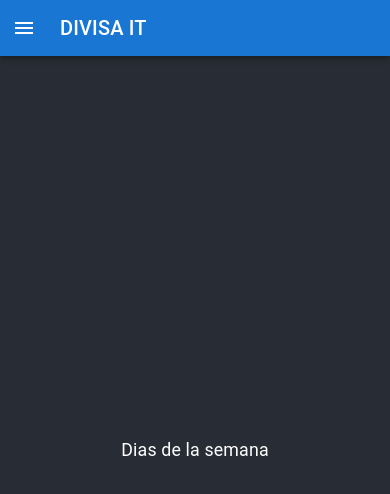
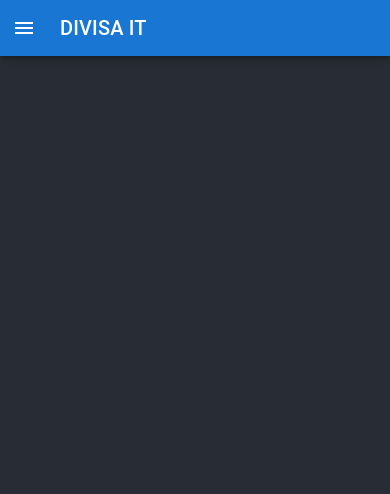
Before and after one commit to TakeHomeChallenges/Divisa-iT, a React (Create React App) app: page / in a window 390 px wide. Shown: the top 494 px of the page. Built offline with nearby package versions, Linux system fonts and the light colour scheme.

Commit message:
Responsive changes according to the task

```diff
--- a/src/App.css
+++ b/src/App.css
@@ -1,5 +1,7 @@
 .App {
   text-align: center;
+  background-color: #282c34;
+height: 100vh;
 }
 
 .App-logo {
--- a/src/App.js
+++ b/src/App.js
@@ -1,30 +1,27 @@
 import { useState, useEffect } from "react";
 import ResponsiveDrawer from "./components/ResponsiveDrawer";
 import CreditCardTask from "./components/CreditCardTask";
+import TeamPointsTask from "./components/TeamPointsTask";
 import "./App.css";
 
 function App() {
   const [itemSelected, setItemSelected] = useState(2);
-
 
   useEffect(() => {
     console.log(itemSelected);
   }, [itemSelected]);
 
   return (
-    <div className="App">
-      <header className="App-header">
-        <ResponsiveDrawer setItemSelected={setItemSelected}>
-
-      {itemSelected === 0 ? <CreditCardTask />: null}
-      {itemSelected === 1 ? "Juegos de equipos": null}
-      {itemSelected === 2 ? "Dias de la semana": null}
-      {itemSelected === 3 ? "CSS": null}
-      {itemSelected === 4 ? "TypeScript": null}
-
-        </ResponsiveDrawer>
-      </header>
-    </div>
+    <>
+      <ResponsiveDrawer setItemSelected={setItemSelected} />
+      <div className="App">
+        {itemSelected === 0 ? <CreditCardTask /> : null}
+        {itemSelected === 1 ? <TeamPointsTask /> : null}
+        {itemSelected === 2 ? "Dias de la semana" : null}
+        {itemSelected === 3 ? "CSS" : null}
+        {itemSelected === 4 ? "TypeScript" : null}
+      </div>
+    </>
   );
 }
 
--- a/src/components/CreditCardTask/index.js
+++ b/src/components/CreditCardTask/index.js
@@ -67,7 +67,7 @@ const Card = () => {
   };
 
   return (
-    <>
+    <div className="card_container">
       <div className="card">
         <div className="card-inner">
           <div className="card-front">
@@ -144,7 +144,7 @@ const Card = () => {
           {userFeedback.message}
         </Alert>
       </Snackbar>
-    </>
+    </div>
   );
 };
 
--- a/src/components/CreditCardTask/style.css
+++ b/src/components/CreditCardTask/style.css
@@ -1,3 +1,11 @@
+.card_container {
+  height: 100%;
+    display: flex;
+    flex-direction: column;
+    align-items: center;
+    justify-content: center;
+}
+
 .card {
   width: 320px;
   height: 200px;
@@ -228,5 +236,4 @@
 }
 
 .issuer-container {
-
 }
--- a/src/components/ResponsiveDrawer/index.js
+++ b/src/components/ResponsiveDrawer/index.js
@@ -142,10 +142,6 @@ export default function PersistentDrawerLeft({ children, setItemSelected }) {
           ))}
         </List>
       </Drawer>
-      <Main open={open} sx={{ padding: "0" }}>
-        <DrawerHeader />
-        {children}
-      </Main>
     </Box>
   );
 }
--- /dev/null
+++ b/src/components/TeamPointsTask/index.js
@@ -0,0 +1,12 @@
+import React from 'react';
+
+const TeamPointsTask = () => {
+
+  return (
+    <>
+      hello
+    </>
+  );
+}
+
+export default TeamPointsTask;
```
